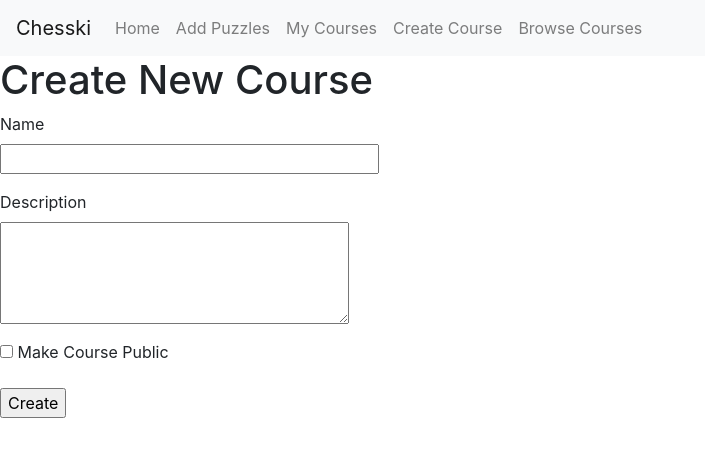
After one commit to EdmundMartin/chesski, a Flask app: page /create-course in a window 1280 px wide. The commit adds this page. Shown: the top 457 px of the page, without its empty margins (0-705 px from the left). Run offline with Flask 2, Linux system fonts and the light colour scheme; the visitor is signed in with stand-in values (Sample User, id 1); data comes from the database, SQL or seed files in the repository; some libraries are stand-ins or nearby versions.

Commit message:
Add course creation linked to user and add basic nav bar

```diff
--- a/app/auth/__init__.py
+++ b/app/auth/__init__.py
@@ -1,5 +1,5 @@
 from flask import Blueprint
 
-bp = Blueprint('auth', __name__)
+bp = Blueprint("auth", __name__)
 
 from app.auth import routes
--- a/app/forms.py
+++ b/app/forms.py
@@ -1,9 +1,10 @@
 from flask_wtf import FlaskForm
-from wtforms import StringField, TextAreaField, SubmitField
+from wtforms import StringField, TextAreaField, SubmitField, BooleanField
 from wtforms.validators import DataRequired
 
 
 class CourseForm(FlaskForm):
     name = StringField("Name", validators=[DataRequired()])
     description = TextAreaField("Description", validators=[DataRequired()])
+    public = BooleanField("Make Course Public")
     submit = SubmitField("Create")
--- a/app/models.py
+++ b/app/models.py
@@ -1,13 +1,11 @@
 from datetime import datetime
-from typing import Any, Dict
+from typing import Any, Dict, List
 import json
 
 from flask_login import UserMixin
 from werkzeug.security import generate_password_hash, check_password_hash
-from itsdangerous import TimedJSONWebSignatureSerializer as Serializer, SignatureExpired, BadSignature
 
 from app import db, login
-from config import Config
 
 
 @login.user_loader
@@ -26,6 +24,7 @@ class ChessPuzzle(db.Model):
     interval = db.Column(db.Float, nullable=True)
     next_review_due = db.Column(db.DateTime, index=True, default=datetime.utcnow)
     moves = db.Column(db.Text)
+
     # TODO Add foreign key onto course - to organise puzzles
 
     def for_solving(self) -> Dict[str, Any]:
@@ -41,7 +40,14 @@ class ChessPuzzle(db.Model):
 class Course(db.Model):
     id = db.Column(db.Integer, primary_key=True)
     name = db.Column(db.String(265))
+    creator = db.Column(db.Integer, db.ForeignKey("user.id"))
+    public = db.Column(db.Boolean)
     description = db.Column(db.Text)
+
+    @staticmethod
+    def courses_for_user(user_id: int) -> List['Course']:
+        courses = Course.query.filter(Course.creator == user_id).all()
+        return courses
 
 
 class User(UserMixin, db.Model):
--- a/app/routes.py
+++ b/app/routes.py
@@ -2,14 +2,22 @@ from datetime import datetime
 import json
 from typing import Any, Dict
 
-from flask import send_from_directory, request, jsonify, redirect
-from flask_login import login_required
+from flask import (
+    send_from_directory,
+    request,
+    jsonify,
+    redirect,
+    render_template,
+    url_for,
+)
+from flask_login import login_required, current_user
 from marshmallow.exceptions import ValidationError
 
 from app import app, db
-from app.models import ChessPuzzle
+from app.models import ChessPuzzle, Course
 from app.sm_algorithm import SuperMemoAlgorithm
 from app.serializers import PuzzleSchema
+from app.forms import CourseForm
 
 
 @app.route("/css/<path:path>")
@@ -39,6 +47,31 @@ def add_puzzle():
     return send_from_directory("templates", "add-puzzle.html")
 
 
+@app.route("/create-course", methods=["GET", "POST"])
+@login_required
+def create_course():
+    user_id: int = current_user.id
+    form = CourseForm()
+    if form.validate_on_submit():
+        created_course = Course(
+            name=form.name.data,
+            creator=user_id,
+            public=form.public.data,
+            description=form.description.data,
+        )
+        db.session.add(created_course)
+        db.session.commit()
+        return redirect(url_for("puzzles"))
+    return render_template("create-course.html", form=form)
+
+
+@app.route("/my-courses", methods=["GET", "POST"])
+@login_required
+def course_list():
+    all_courses = Course.courses_for_user(current_user.id)
+    return render_template("list-courses.html", courses=all_courses)
+
+
 @app.route("/api/save-puzzle", methods=["POST"])
 @login_required
 def save_puzzle():
@@ -64,7 +97,7 @@ def load_puzzle():
         ChessPuzzle.next_review_due
     ).first()
     if puzzle is None:
-        return jsonify({'error': "No puzzles in database"}), 400
+        return jsonify({"error": "No puzzles in database"}), 400
     return jsonify(puzzle.for_solving())
 
 
--- a/app/templates/base.html
+++ b/app/templates/base.html
@@ -7,8 +7,19 @@
         <script src="/js/jquery-3.4.1.min.js"></script>
         <script src="/js/chessboard-1.0.0.js" ></script>
         <script src="/js/chesski.js"></script>
+        <link rel="stylesheet" href="https://stackpath.bootstrapcdn.com/bootstrap/4.3.1/css/bootstrap.min.css" integrity="sha384-ggOyR0iXCbMQv3Xipma34MD+dH/1fQ784/j6cY/iJTQUOhcWr7x9JvoRxT2MZw1T" crossorigin="anonymous">
     </head>
     <body>
+    <nav class="navbar navbar-expand-lg navbar-light bg-light">
+        <a class="navbar-brand" href="#">Chesski</a>
+        <ul class="navbar-nav mr-auto">
+            <li class="nav-item"><a class="nav-link" href="/">Home</a></li>
+            <li class="nav-item"><a class="nav-link" href="/add-puzzle">Add Puzzles</a></li>
+            <li class="nav-item"><a class="nav-link" href="/my-courses">My Courses</a></li>
+            <li class="nav-item"><a class="nav-link" href="/create-course">Create Course</a></li>
+            <li class="nav-item"><a class="nav-link" href="/">Browse Courses</a></li>
+        </ul>
+    </nav>
     {% block content %}
 
     {% endblock %}
--- /dev/null
+++ b/app/templates/create-course.html
@@ -0,0 +1,24 @@
+{% extends "base.html" %}
+
+{% block content %}
+    <h1>Create New Course</h1>
+    <form action="" method="post">
+        {{ form.hidden_tag() }}
+        <p>
+            {{ form.name.label }}<br>
+            {{ form.name(size=32) }}<br>
+            {% for error in form.name.errors %}
+            <span style="color: red;">[{{ error }}]</span>
+            {% endfor %}
+        </p>
+        <p>
+            {{ form.description.label }}<br>
+            {{ form.description(cols=32, rows=4) }}<br>
+            {% for error in form.description.errors %}
+            <span style="color: red;">[{{ error }}]</span>
+            {% endfor %}
+        </p>
+        <p>{{ form.public() }} {{ form.public.label }}</p>
+        <p>{{ form.submit(class_="submit") }}</p>
+    </form>
+{% endblock %}
```
Also changed, not shown: app/auth/forms.py (+7 -3 lines), app/auth/routes.py (+15 -10 lines), app/templates/list-courses.html (added, +11 -0 lines), README.md, app/__init__.py (line endings or trailing spaces), app/sm_algorithm.py (line endings or trailing spaces).
